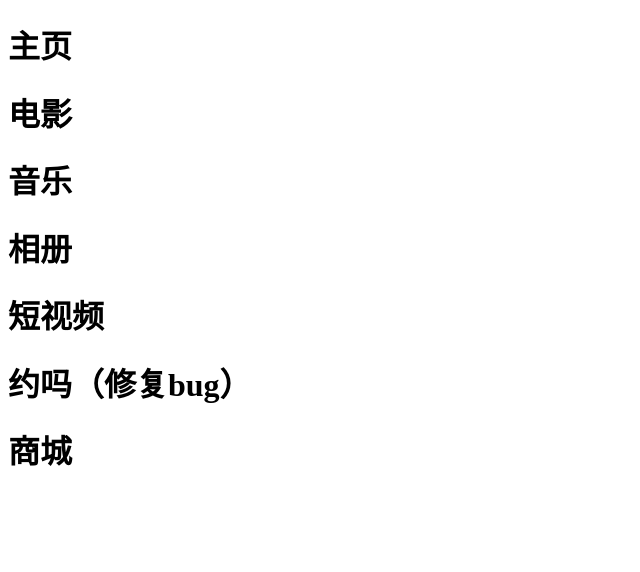
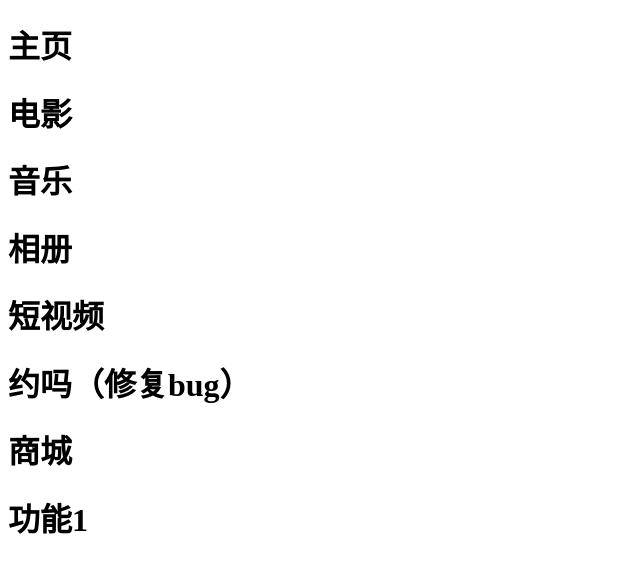
Before and after one commit to Chris-z-su/myblog, a plain HTML site: page index.html in a window 1280 px wide. Shown: the whole page, without its empty margins (0-640 px from the left). Drawn offline with Linux system fonts and the light colour scheme.

Commit message:
开发功能1

```diff
--- a/index.html
+++ b/index.html
@@ -14,5 +14,6 @@
 	<h1>短视频</h1>
 	<h1>约吗（修复bug）</h1>
 	<h1>商城</h1>
+	<h1>功能1</h1>
 </body>
 </html>
```
